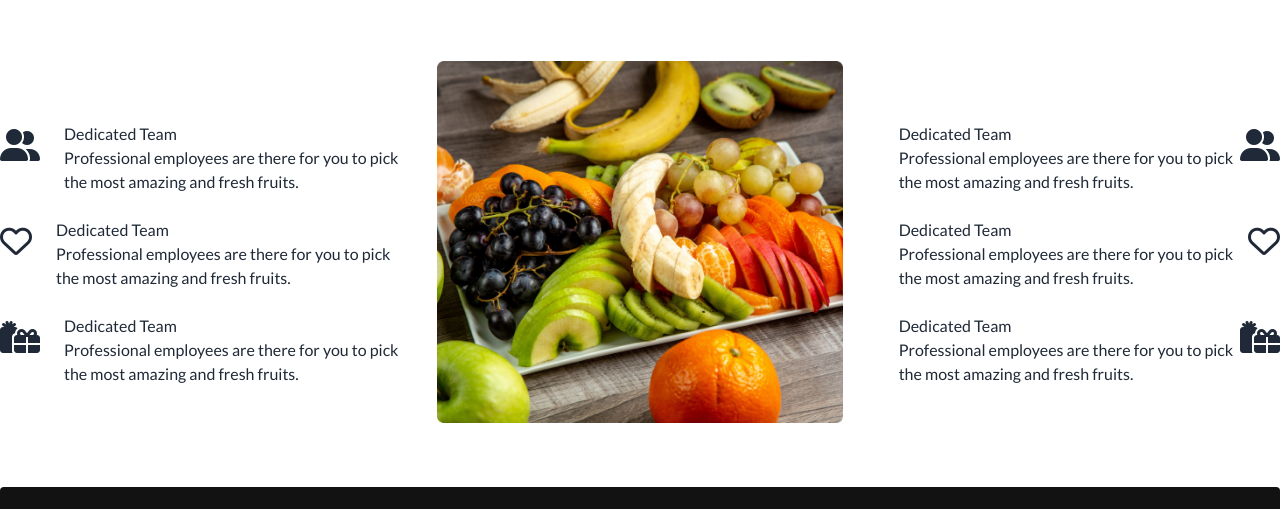
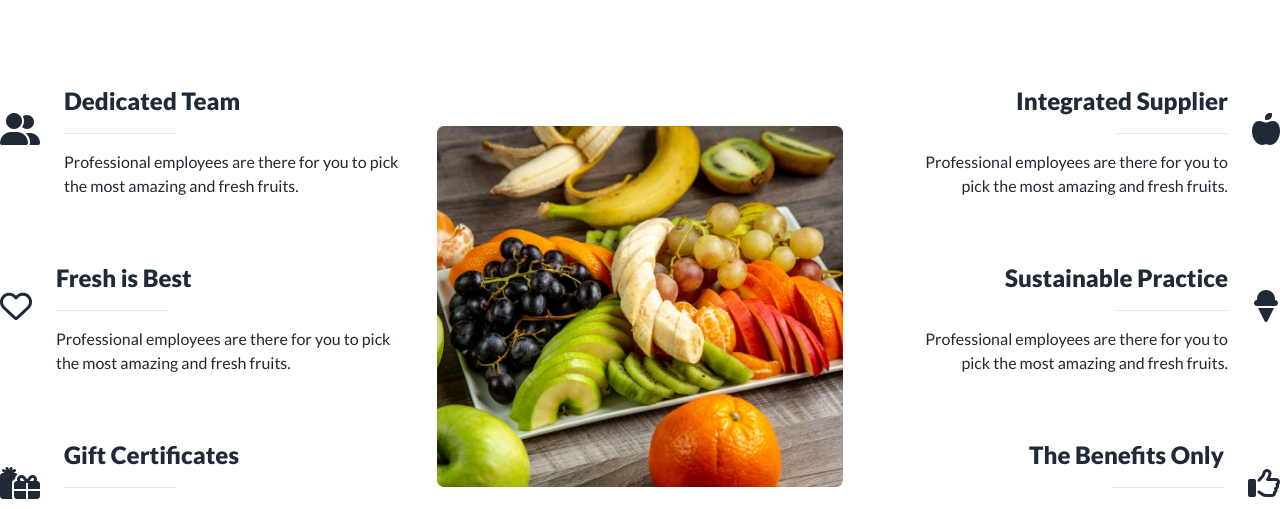
Before and after one commit to mdzahidhasan53/Deshi-fruit-brust, a plain HTML site: page index.html in a window 1280 px wide. Shown: the part 2801-3310 px from the top of the page. Drawn offline with nearby package versions, Linux system fonts and the light colour scheme.

Commit message:
completed main task

```diff
--- a/index.html
+++ b/index.html
@@ -152,7 +152,7 @@
     <main class="max-w-screen-2xl mx-auto ">
       <section class="deal-day my-24">
         <!-- deal and countdown content -->
-        <div class="flex flex-col lg:flex-row lg:justify-between my-12 p-3">
+        <div class="flex flex-col md:items-center lg:flex-row lg:justify-between my-12 p-3">
           <div>
             <h3 class="text-5xl font-extrabold">Deal of the day</h3>
             <p class="md:w-[500px] lg:w-[615px] my-5">Contrary to popular belief, is not simply random text. It has roots in a piece of classical Latin literature from 45 BC, making it over 2000 years old.</p>
@@ -440,56 +440,62 @@
           <h2 class="text-5xl font-extrabold mb-5">Why Choose Us</h2>
           <p>Contrary to popular belief, is not simply random text. It has roots in a piece of classical <br> Latin literature from 45 BC, making it over 2000 years old.</p>
         </div>
-        <div class="flex items-center gap-8">
+        <div class="grid grid-cols-1 lg:flex items-center gap-8">
           <!-- start -->
           <div class="flex-1">
-            <div class="flex items-center space-x-6 space-y-6">
-              <i class="fa-solid fa-user-group fa-2xl"></i>
-              <div>
-                <h3>Dedicated Team</h3>
+            <div class=" mb-10 flex flex-col lg:flex-row lg:items-center space-x-6 space-y-6 ">
+              <i class="fa-solid fa-user-group fa-2xl flex justify-center"></i>
+              <div class="text-center lg:text-start">
+                <h3 class="text-2xl font-extrabold">Dedicated Team</h3>
+                <span class=" flex justify-center lg:justify-start"><hr class="w-28 my-4 "></span>
                 <p>Professional employees are there for you to pick the most amazing and fresh fruits.</p>
               </div>
             </div>
-            <div class="flex items-center space-x-6 space-y-6">
-              <i class="fa-regular fa-heart fa-2xl"></i>
-              <div>
-                <h3>Dedicated Team</h3>
+            <div class="mb-10 flex flex-col lg:flex-row lg:items-center space-x-6 space-y-6">
+              <i class="fa-regular fa-heart fa-2xl flex justify-center"></i>
+              <div class="text-center lg:text-start">
+                <h3 class="text-2xl font-extrabold">Fresh is Best</h3>
+                <span class=" flex justify-center lg:justify-start"><hr class="w-28 my-4 "></span>
                 <p>Professional employees are there for you to pick the most amazing and fresh fruits.</p>
               </div>
             </div>
-            <div class="flex items-center space-x-6 space-y-6">
-              <i class="fa-solid fa-gifts fa-2xl"></i>
-              <div>
-                <h3>Dedicated Team</h3>
+            <div class="flex flex-col lg:flex-row lg:items-center space-x-6 space-y-6">
+              <i class="fa-solid fa-gifts fa-2xl flex justify-center"></i>
+              <div class="text-center lg:text-start">
+                <h3 class="text-2xl font-extrabold">Gift Certificates</h3>
+                <span class=" flex justify-center lg:justify-start"><hr class="w-28 my-4 "></span>
                 <p>Professional employees are there for you to pick the most amazing and fresh fruits.</p>
               </div>
             </div>
           </div>
           <!-- center -->
-          <div class="flex-1">
+          <div class="flex-1 order-first lg:order-none md:mx-auto">
             <img src="images/whychoose1.png" alt="">
           </div>
           <!-- end -->
           <div class="flex-1">
-            <div class="flex flex-row-reverse items-center space-x-6 space-y-6">
-              <i class="fa-solid fa-user-group fa-2xl"></i>
-              <div>
-                <h3>Dedicated Team</h3>
-                <p>Professional employees are there for you to pick the most amazing and fresh fruits.</p>
+            <div class="mb-10 flex flex-col lg:flex-row-reverse items-center space-x-6 space-y-6 gap-6">
+              <i class="fa-solid fa-apple-whole fa-2xl items-center"></i>
+              <div class="text-center">
+                <h3 class="text-2xl font-extrabold lg:text-end">Integrated Supplier</h3>
+                <span class="flex justify-center lg:justify-end"><hr class="w-28 my-4"></span>
+                <p class="lg:text-end">Professional employees are there for you to pick the most amazing and fresh fruits.</p>
               </div>
             </div>
-            <div class="flex flex-row-reverse  items-center space-x-6 space-y-6">
-              <i class="fa-regular fa-heart fa-2xl"></i>
-              <div>
-                <h3>Dedicated Team</h3>
-                <p>Professional employees are there for you to pick the most amazing and fresh fruits.</p>
+            <div class=" mb-10 flex flex-col lg:flex-row-reverse  items-center space-x-6 space-y-6 gap-6">
+              <i class="fa-solid fa-ice-cream fa-2xl"></i>
+              <div class="text-center">
+                <h3 class="text-2xl font-extrabold lg:text-end">Sustainable Practice</h3>
+                <span class="flex justify-center lg:justify-end"><hr class="w-28 my-4"></span>
+                <p class="lg:text-end">Professional employees are there for you to pick the most amazing and fresh fruits.</p>
               </div>
             </div>
-            <div class="flex flex-row-reverse  items-center space-x-6 space-y-6">
-              <i class="fa-solid fa-gifts fa-2xl"></i>
-              <div>
-                <h3>Dedicated Team</h3>
-                <p>Professional employees are there for you to pick the most amazing and fresh fruits.</p>
+            <div class="flex flex-col lg:flex-row-reverse  items-center space-x-6 space-y-6 gap-6">
+              <i class="fa-regular fa-thumbs-up fa-2xl"></i>
+              <div class="text-center">
+                <h3 class="text-2xl font-extrabold lg:text-end">The Benefits Only</h3>
+                <span class="flex justify-center lg:justify-end"><hr class="w-28 my-4"></span>
+                <p class="lg:text-end">Professional employees are there for you to pick the most amazing and fresh fruits.</p>
               </div>
             </div>
           </div>
```
